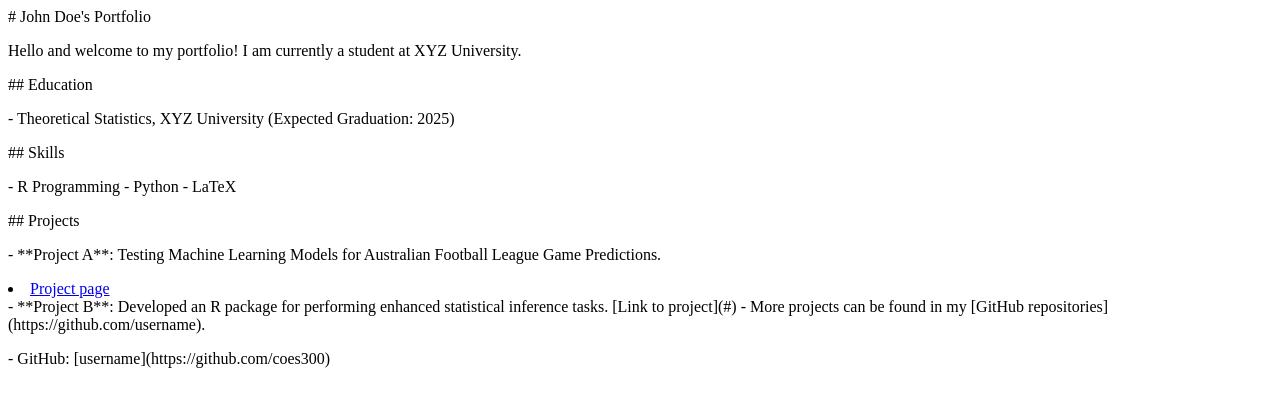
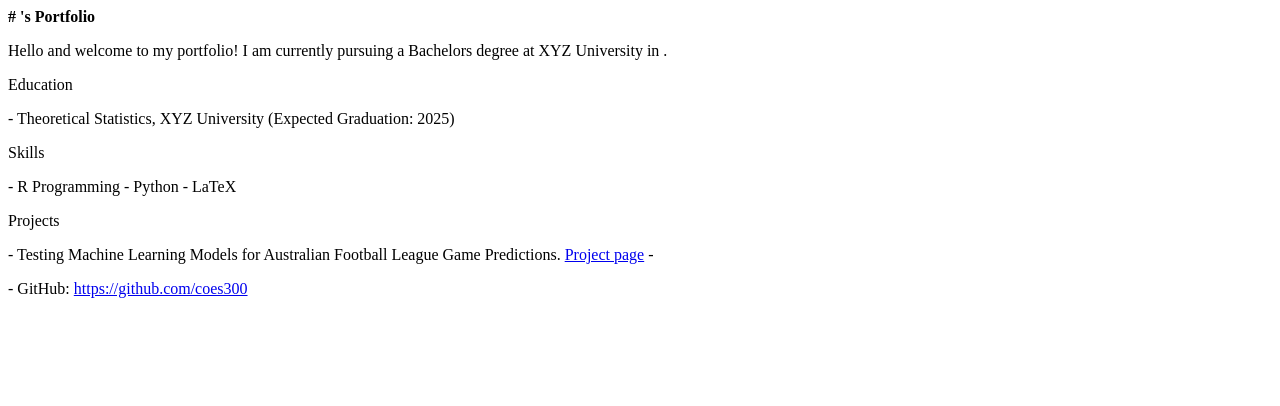
Before and after one commit to coes300/coes300.github.io, a plain HTML site: page index.html in a window 1280 px wide. Drawn offline with Linux system fonts and the light colour scheme.

Commit message:
Update index.html

```diff
--- a/index.html
+++ b/index.html
@@ -1,17 +1,17 @@
 <p>
-  # John Doe's Portfolio
+  <b># 's Portfolio</b>
 </p>
 <p>
-Hello and welcome to my portfolio! I am currently a student at XYZ University.
+Hello and welcome to my portfolio! I am currently pursuing a Bachelors degree at XYZ University in .
 </p>
 <p>
-## Education
+Education
 </p>
 <p>
 - Theoretical Statistics, XYZ University (Expected Graduation: 2025)
 </p>
 <p>
-## Skills
+Skills
 </p>
 <p>
 - R Programming
@@ -19,13 +19,12 @@ Hello and welcome to my portfolio! I am currently a student at XYZ University.
 - LaTeX
 </p>
 <p>
-## Projects
+Projects
 </p>
 <p>
-- **Project A**: Testing Machine Learning Models for Australian Football League Game Predictions. <li><a href="afl.html">Project page</a></li>
-- **Project B**: Developed an R package for performing enhanced statistical inference tasks. [Link to project](#)
-- More projects can be found in my [GitHub repositories](https://github.com/username).
+- Testing Machine Learning Models for Australian Football League Game Predictions. <a href="afl.html">Project page</a>
+-
 </p>
 <p>
-- GitHub: [username](https://github.com/coes300)
+- GitHub: <a href="https://github.com/coes300">https://github.com/coes300</a>
 </p>
```
